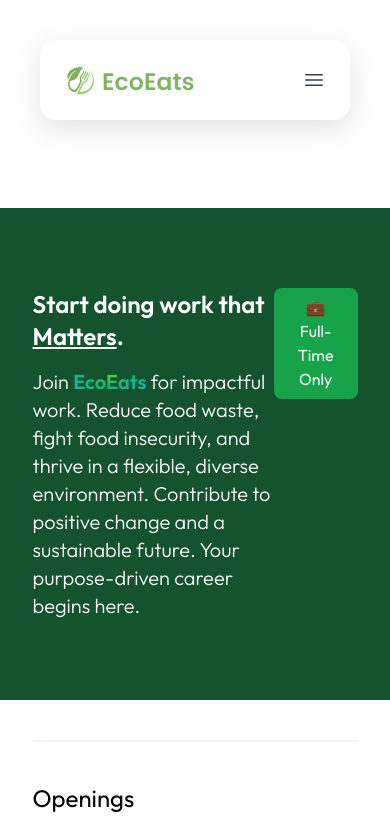
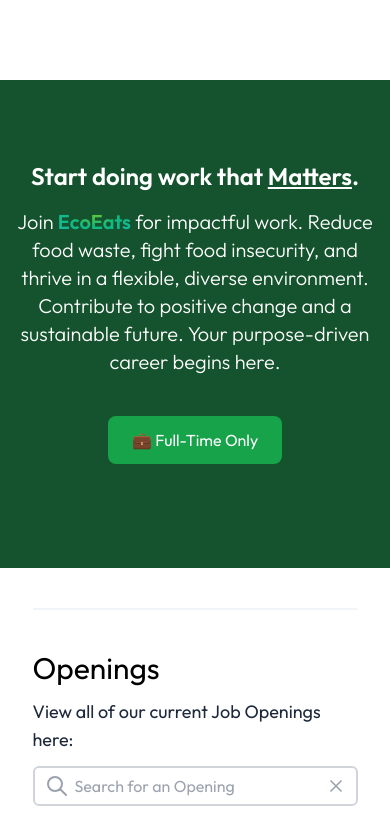
Before and after one commit to PkTheCoda/ecoeats, a React (Vite) app: page /careers in a window 390 px wide. Shown: the top 831 px of the page. Built offline with nearby package versions, Linux system fonts and the light colour scheme.

Commit message:
add more jobs

```diff
--- a/src/App.jsx
+++ b/src/App.jsx
@@ -11,7 +11,7 @@
 
   return (
     <>
-      <Navbar />
+      {/* <Navbar /> */}
       <BrowserRouter>
         <Routes>
           <Route
--- a/src/Careers.jsx
+++ b/src/Careers.jsx
@@ -10,7 +10,7 @@
       tags: ['Volunteer', 'People Skills'],
       location: '🌎 United States',
       description:
-        'EcoEats wants your enthusiasm! As our Volunteer Coordinator, you\'ll lead volunteer initiatives, organize events, and foster a community dedicated to reducing food waste. Your role is to turn passion into action, connecting hearts for a shared mission. Join us in orchestrating impactful volunteer experiences and driving positive change!',
+        "EcoEats wants your enthusiasm! As our Volunteer Coordinator, you'll lead volunteer initiatives, organize events, and foster a community dedicated to reducing food waste. Your role is to turn passion into action, connecting hearts for a shared mission. Join us in orchestrating impactful volunteer experiences and driving positive change!",
       type: 'Full-Time',
       salary: '56k - 78k',
       num: 0,
@@ -20,7 +20,7 @@
       tags: ['Coding', 'Development', 'UI/UX'],
       location: '🌎 United States',
       description:
-        'Calling coders with purpose! At EcoEats, you\'ll shape our tech-driven revolution. As a Programmer, your role is pivotal—craft the platform, ensure seamless experiences for food donors and recipients and revolutionize sustainable connections. Your code will redefine how communities come together!',
+        "Calling coders with purpose! At EcoEats, you'll shape our tech-driven revolution. As a Programmer, your role is pivotal—craft the platform, ensure seamless experiences for food donors and recipients and revolutionize sustainable connections. Your code will redefine how communities come together!",
       type: 'Full-Time',
       salary: '100k - 118k',
       num: 1,
@@ -65,6 +65,24 @@
         salary: '75k - 95k',
         num: 5,
       },
+      {
+        title: 'Customer Support Representative',
+        tags: ['Customer Support', 'People Skills'],
+        location: '🌎 United States',
+        description: 'Responsible for providing assistance to users of the EcoEats platform, answering inquiries, troubleshooting technical issues, and ensuring a positive user experience.',
+        type: 'Full-Time',
+        salary: '78k - 96k',
+        num: 6,
+      },
+      {
+        title: 'Graphic Designer/UX/UI Designer',
+        tags: ['Customer Support', 'People Skills'],
+        location: '🌎 United States',
+        description: 'Responsible for creating visual assets, user interfaces, and user experience designs for the EcoEats mobile application and website, ensuring a visually appealing and intuitive user experience.',
+        type: 'Full-Time',
+        salary: '64k - 92k',
+        num: 6,
+      },
 ];
 
 const Careers = () => {
@@ -81,26 +99,26 @@
         <>
             <CareerModal open={open} setOpen={setOpen} activeJob={jobPostings[activeJob]}/>
             <div className='pt-20 flex flex-col items-center font-outfit'>
-                <div className="w-full pt-20 justify-center flex pb-20 bg-green-900">
-                    <div className='w-5/6 flex'>
-                        <div className="w-3/4 six-title font-semibold flex flex-col gap-y-4 text-white">
+                <div className="w-full pt-20 justify-center flex gap-y-10 pb-20 bg-green-900">
+                    <div className='w-full lg:w-5/6 flex lg:flex-row flex-col gap-y-10'>
+                        <div className="w-full lg:w-3/4 six-title font-semibold lg:items-start items-center flex flex-col gap-y-4 text-white">
                             <h1>Start doing work that <span className="underline">Matters</span>.</h1>
-                            <p className='font-light w-full text-xl'>
+                            <p className='font-light w-full text-xl lg:text-start text-center lg:px-0 px-4'>
                                 Join <span className="main-gradient font-semibold">EcoEats</span> for impactful work. Reduce food waste, fight food insecurity, and thrive in a flexible, diverse environment. Contribute to positive change and a sustainable future. Your purpose-driven career begins here.
                             </p>
                         </div>
-                        <div className="w-1/4 flex justify-end">
-                            <button className='w-max px-6 bg-green-600 text-white border-white py-2 text-center h-1/3 rounded-lg flex items-center justify-center'>
+                        <div className="w-full lg:w-1/4 flex justify-center lg:justify-end">
+                            <button className='w-max px-6 bg-green-600 text-white border-white py-6 text-center h-1/3 rounded-lg flex items-center justify-center'>
                                 💼 Full-Time Only
                             </button>
                         </div>
                     </div>
                 </div>
                 <div className="w-5/6 font-outfit">
-                    <div className='py-10 flex xl:flex-row flex-col gap-y-10 mt-10 border-t-2 border-b-2 border-slate-100'>
+                    <div className='py-10 flex xl:flex-row flex-col gap-y-10 relative mt-10 border-t-2 border-b-2 border-slate-100'>
 
-                        <div className="w-full xl:w-1/3 flex flex-col  gap-y-3">
-                            <h3 className='three-title'>Openings</h3>
+                        <div className="w-full xl:w-1/3 flex flex-col gap-y-3">
+                            <h3 className='text-3xl'>Openings</h3>
                             <p className='text-lg text-slate-800'>View all of our current Job Openings here:</p>
                             <div className="relative xl:w-3/4">
                                 <input
```
